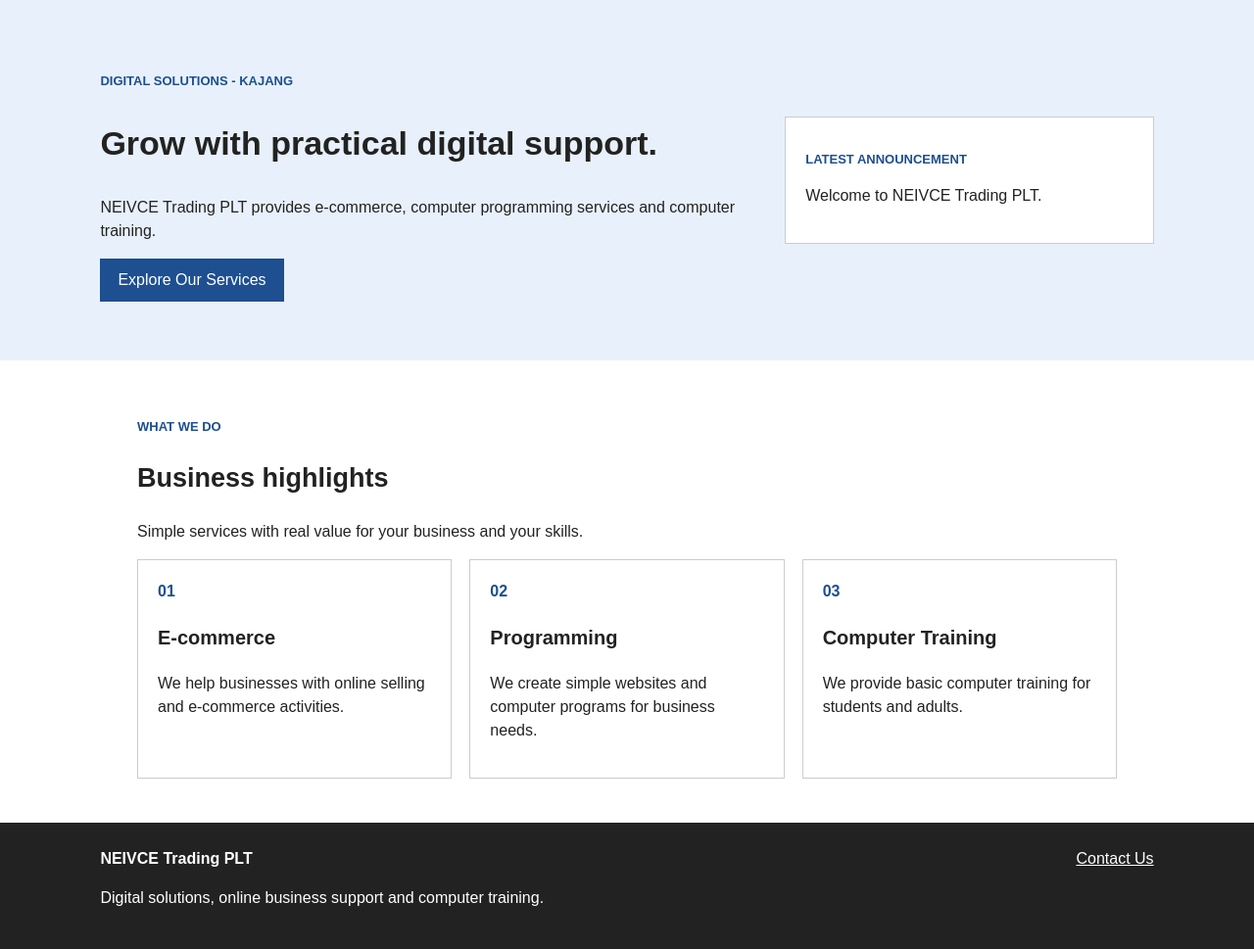
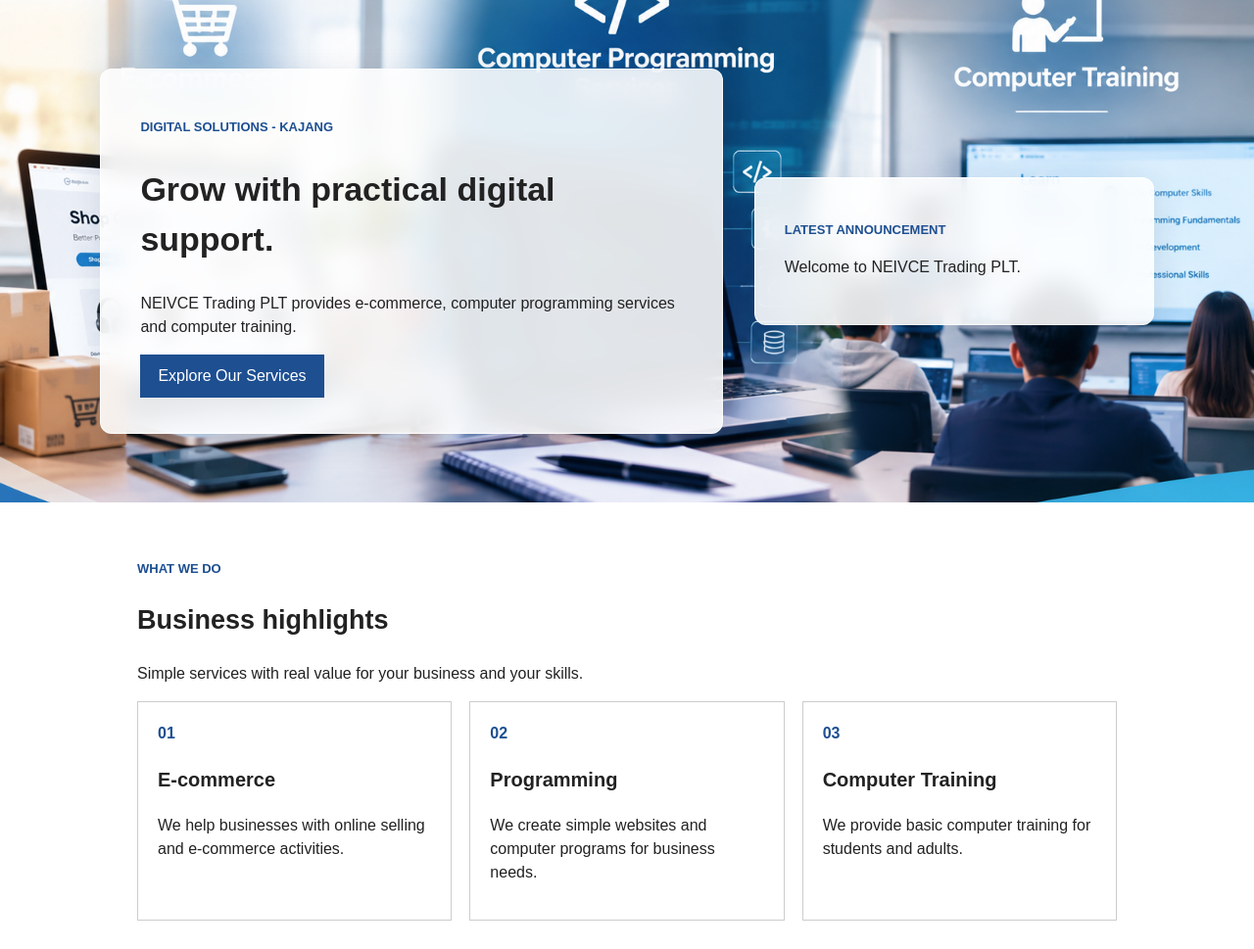
Before and after one commit to honlin0807/webitgen008, a PHP site: page / in a window 1280 px wide. Shown: the part 52-1021 px from the top of the page at 98% size. Run offline with PHP 8.4, Linux system fonts and the light colour scheme; some libraries are stand-ins or nearby versions.

Commit message:
Add home.png hero background and update styles

```diff
--- a/styles/styles.css
+++ b/styles/styles.css
@@ -36,22 +36,35 @@ nav a {
 }
 
 .hero {
-    background: #e8f1fb;
-    padding: 60px 8%;
+    position: relative;
+    background: url('../images/home.png') no-repeat center center;
+    background-size: cover;
+    padding: 70px 8%;
     display: flex;
-    gap: 30px;
+    gap: 32px;
     align-items: center;
 }
 
 .hero-copy {
-    flex: 2;
+    flex: 1.6;
+    background: rgba(255, 255, 255, 0.88);
+    backdrop-filter: blur(12px);
+    -webkit-backdrop-filter: blur(12px);
+    padding: 36px 40px;
+    border-radius: 12px;
+    border: 1px solid rgba(255, 255, 255, 0.8);
+    box-shadow: 0 8px 32px rgba(13, 38, 76, 0.12);
 }
 
 .hero-card {
     flex: 1;
-    background: white;
-    border: 1px solid #ccc;
-    padding: 20px;
+    background: rgba(255, 255, 255, 0.88);
+    backdrop-filter: blur(12px);
+    -webkit-backdrop-filter: blur(12px);
+    padding: 30px;
+    border-radius: 12px;
+    border: 1px solid rgba(255, 255, 255, 0.8);
+    box-shadow: 0 8px 32px rgba(13, 38, 76, 0.12);
 }
 
 h1 {
```
Also changed, not shown: admin_register.html (+5 -2 lines), images/home.png (added).
